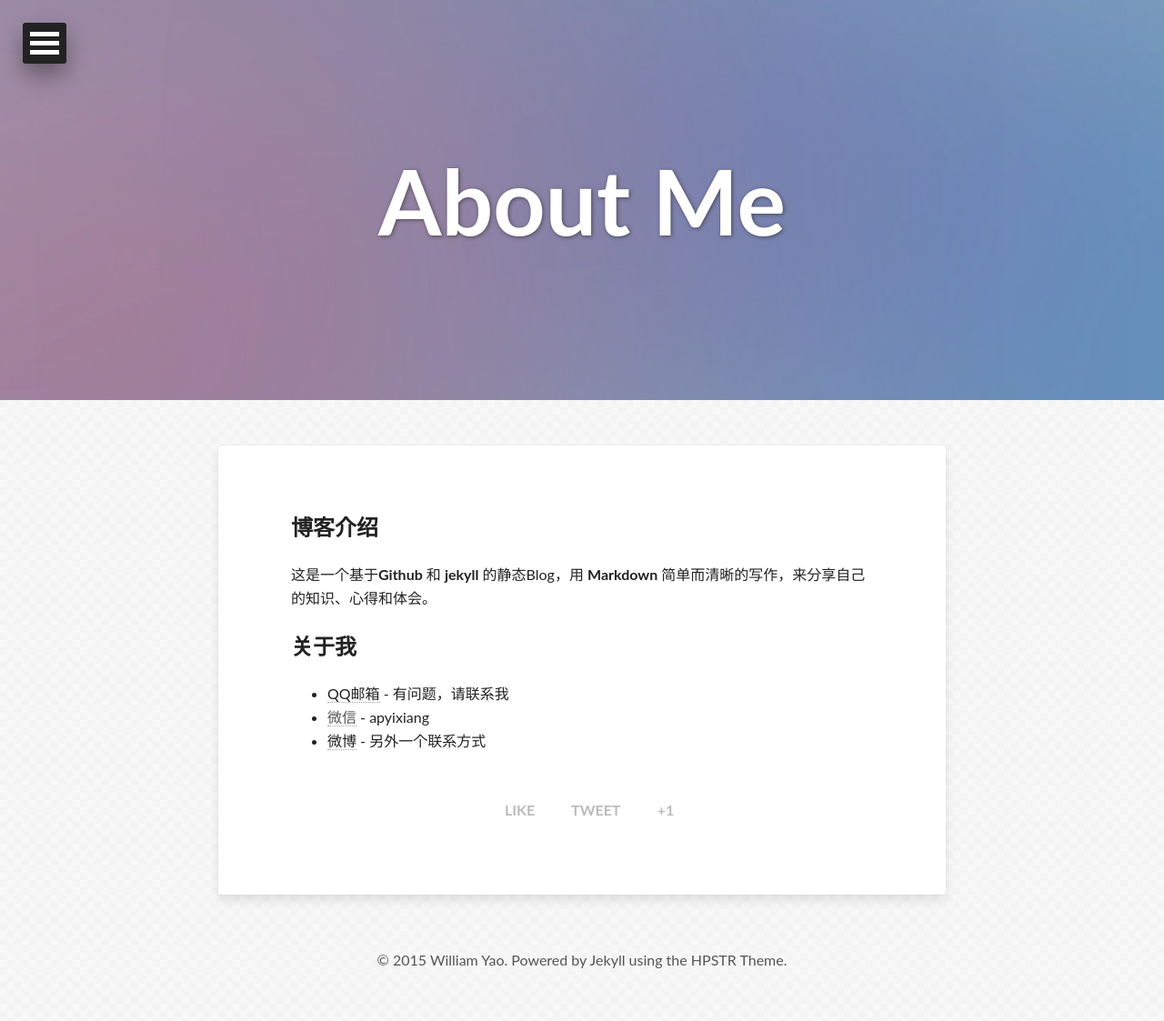
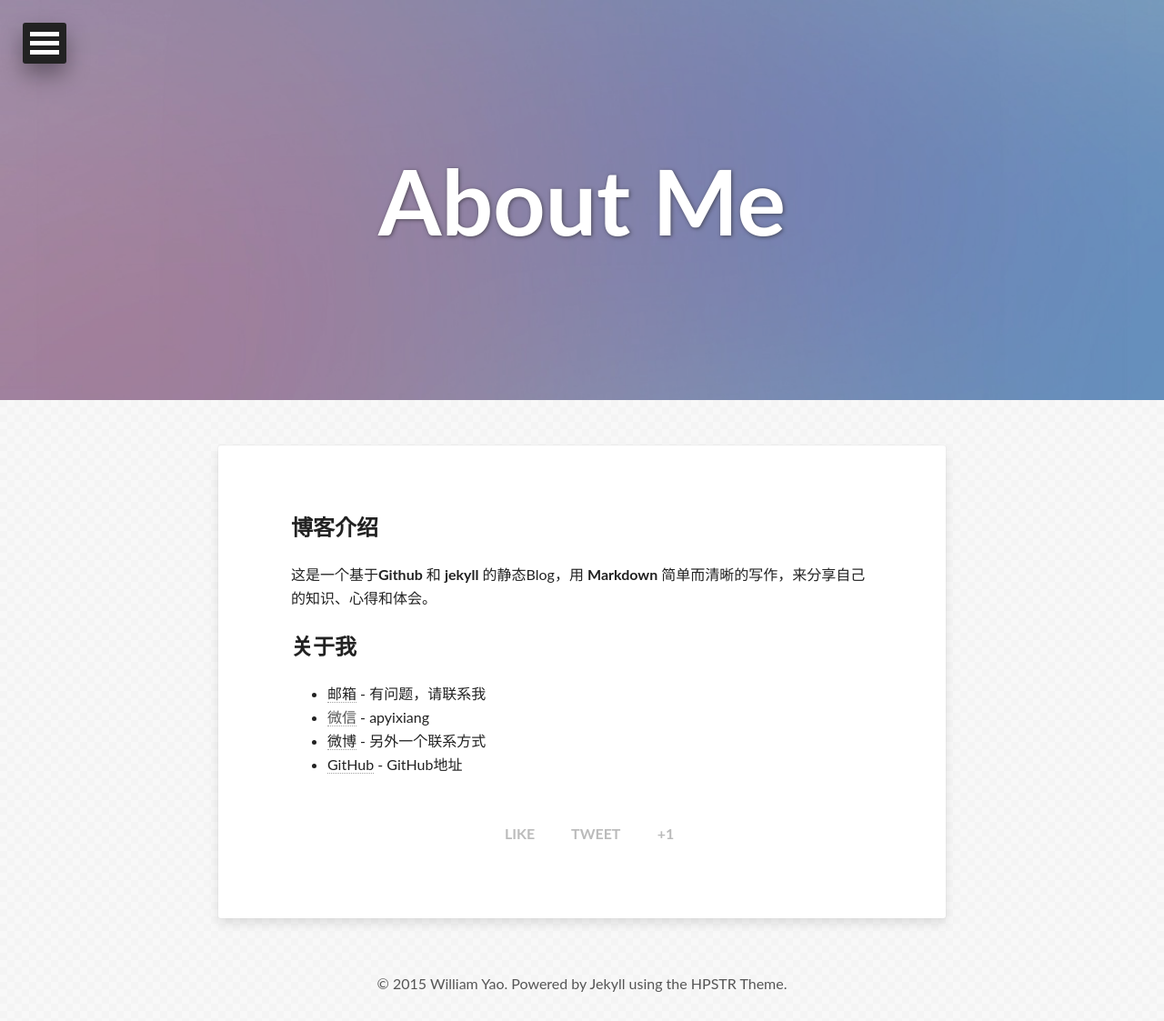
Before and after one commit to apyixiang/apyixiang.github.io, a Jekyll site: the page built from about.md, in a window 1280 px wide. Shown: the whole page at 91% size. Built offline with Jekyll 4.4.1, drawn with Linux system fonts in a browser that asks for light colours; some web fonts are replaced; Markdown is read by kramdown in place of the engine named in the settings; comment, search, counter and statistics services are not loaded; before the commit the page ends 1097 px from its top, so only the background shows below that.

Commit message:
Update about.md

```diff
--- a/about.md
+++ b/about.md
@@ -12,6 +12,7 @@ share: true
   这是一个基于**Github** 和 **jekyll** 的静态Blog，用 **Markdown** 简单而清晰的写作，来分享自己的知识、心得和体会。
 
 ## 关于我
-- [QQ邮箱](553784520@qq.com)  -  有问题，请联系我
+- [邮箱](553784520@qq.com)  -  有问题，请联系我
 - [微信]()  -  apyixiang
 - [微博](http://weibo.com/p/1005053240479372/home?from=page_100505&mod=TAB#place)  -  另外一个联系方式
+- [GitHub](http://github.com/CREAZY)  -  GitHub地址
```
